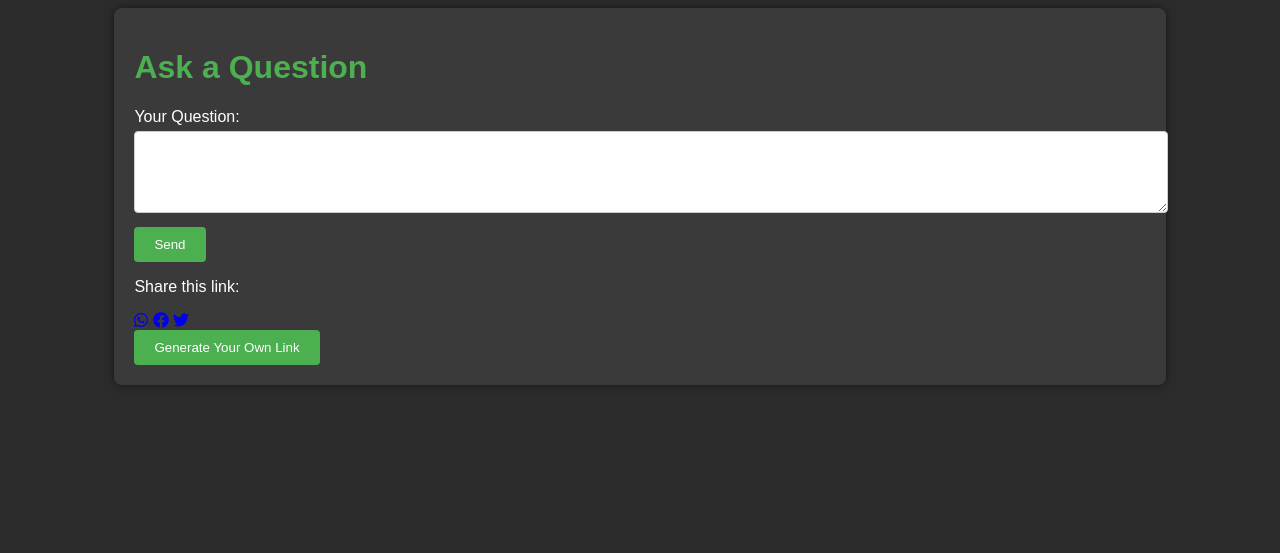
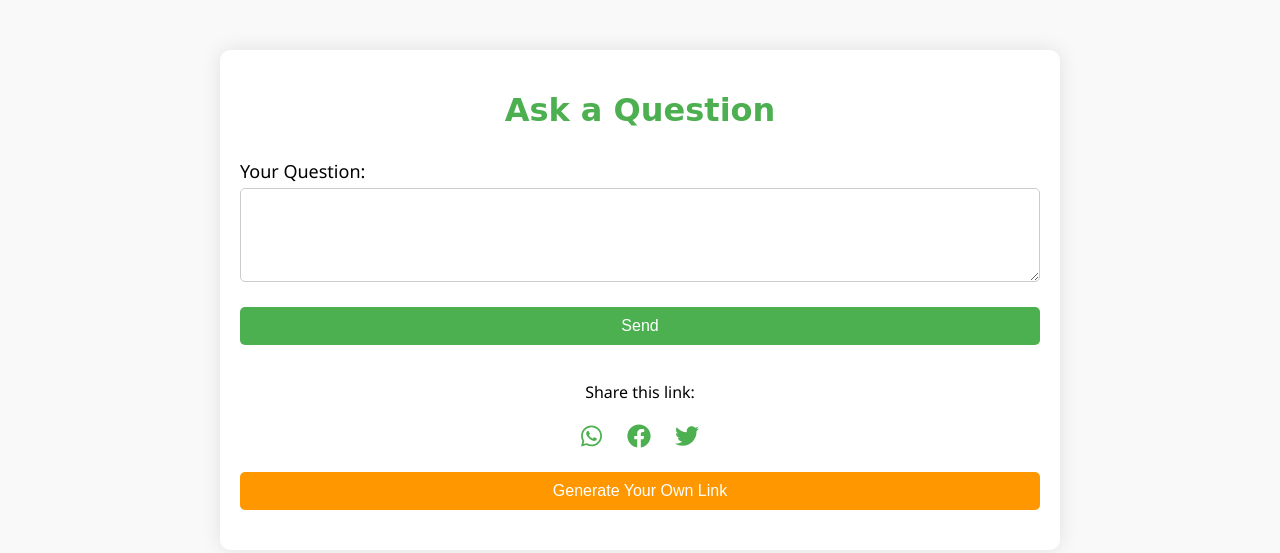
Before and after one commit to betingrich/askmequestion.com, a plain HTML site: page question.html in a window 1280 px wide. Drawn offline with Linux system fonts and the light colour scheme.

Commit message:
Update styles.css

```diff
--- a/styles.css
+++ b/styles.css
@@ -1,43 +1,51 @@
 body {
-    background-color: #2c2c2c;
-    color: #fff;
-    font-family: Arial, sans-serif;
+    font-family: 'Segoe UI', Tahoma, Geneva, Verdana, sans-serif;
+    background-color: #f9f9f9;
+    margin: 0;
+    padding: 0;
 }
 
 .container {
-    width: 80%;
-    margin: 0 auto;
+    max-width: 800px;
+    margin: 50px auto;
     padding: 20px;
-    background-color: #3a3a3a;
-    border-radius: 8px;
-    box-shadow: 0 0 10px rgba(0, 0, 0, 0.5);
+    background-color: #fff;
+    border-radius: 10px;
+    box-shadow: 0 0 20px rgba(0, 0, 0, 0.1);
 }
 
 h1 {
+    font-family: 'Pacifico', cursive;
     color: #4CAF50;
+    text-align: center;
+    margin-bottom: 30px;
 }
 
 label {
     display: block;
-    margin: 10px 0 5px;
+    font-size: 18px;
+    margin-bottom: 5px;
 }
 
 input[type="text"],
 input[type="email"],
-textarea {
+input[type="tel"],
+textarea,
+select,
+button {
     width: 100%;
     padding: 10px;
-    margin-bottom: 10px;
-    border-radius: 4px;
+    margin-bottom: 20px;
+    border-radius: 5px;
     border: 1px solid #ccc;
+    font-size: 16px;
+    box-sizing: border-box;
 }
 
 button {
     background-color: #4CAF50;
-    color: white;
-    padding: 10px 20px;
+    color: #fff;
     border: none;
-    border-radius: 4px;
     cursor: pointer;
 }
 
@@ -45,32 +53,60 @@ button:hover {
     background-color: #45a049;
 }
 
-#completion {
+#shareIcons {
+    text-align: center;
+    margin-bottom: 20px;
+}
+
+#shareIcons a {
+    display: inline-block;
+    margin: 0 10px;
+    font-size: 24px;
+    color: #4CAF50;
+}
+
+#generateLinkButton {
+    display: block;
+    width: 100%;
+    background-color: #ff9800;
+    color: #fff;
+    border: none;
+    padding: 10px;
+    border-radius: 5px;
+    cursor: pointer;
+}
+
+#generateLinkButton:hover {
+    background-color: #f57c00;
+}
+
+.profile-link {
+    display: block;
+    text-align: right;
+    margin-bottom: 20px;
+    color: #4CAF50;
+    text-decoration: none;
+    font-size: 16px;
+}
+
+.profile-link:hover {
+    text-decoration: underline;
+}
+
+#profileCompletion {
+    margin-top: 20px;
+    font-size: 16px;
+    text-align: center;
+}
+
+.social-icons {
+    text-align: center;
     margin-top: 20px;
 }
 
-#verified {
+.social-icons a {
+    display: inline-block;
+    margin: 0 10px;
+    font-size: 24px;
     color: #4CAF50;
-    font-weight: bold;
 }
-/* Add animation styles */
-@keyframes bounce {
-    0%, 100% {
-      transform: translateY(0);
-    }
-    50% {
-      transform: translateY(-20px);
-    }
-  }
-
-  .animation {
-    width: 50px;
-    height: 50px;
-    background-color: #4CAF50;
-    border-radius: 50%;
-    position: fixed;
-    bottom: 20px;
-    right: 20px;
-    animation: bounce 1s infinite; /* Apply animation */
-    cursor: pointer;
-  }
```
